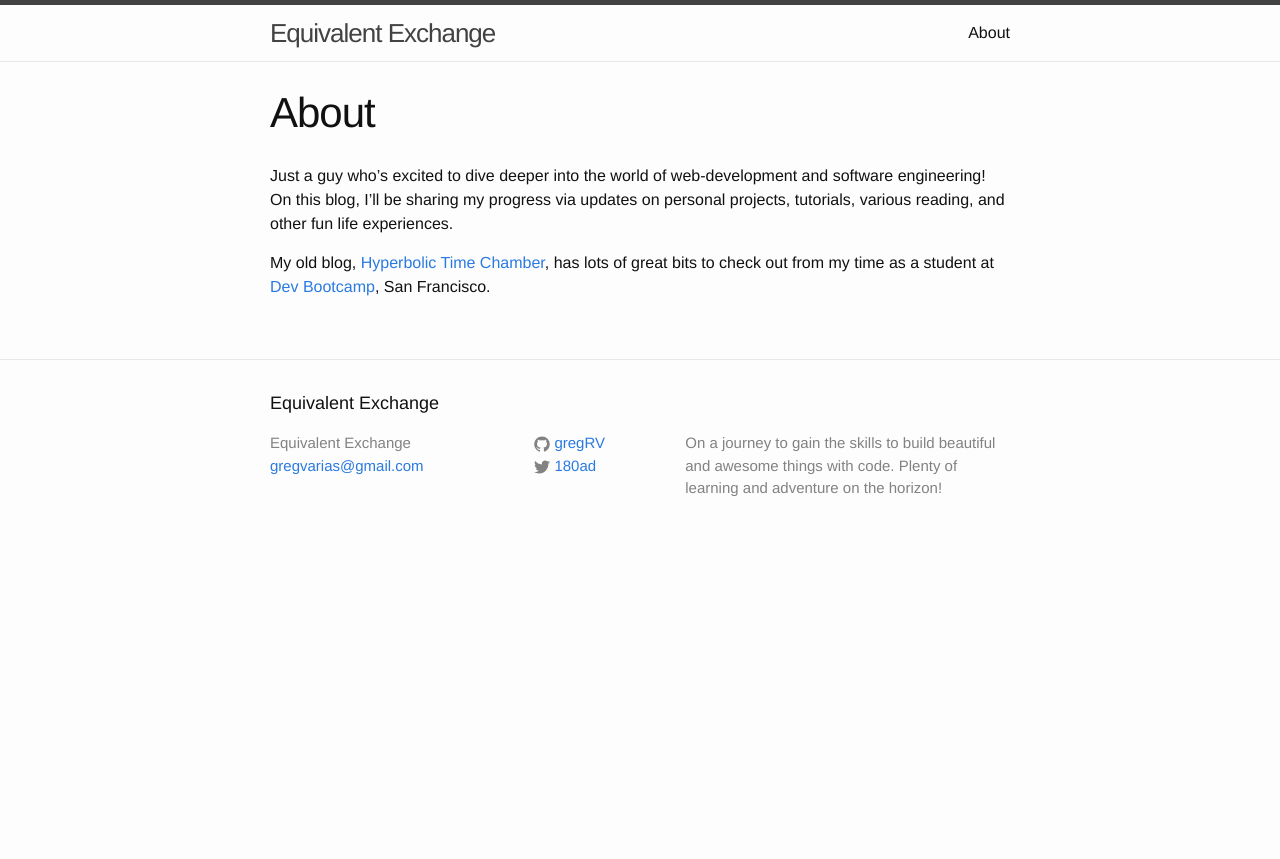
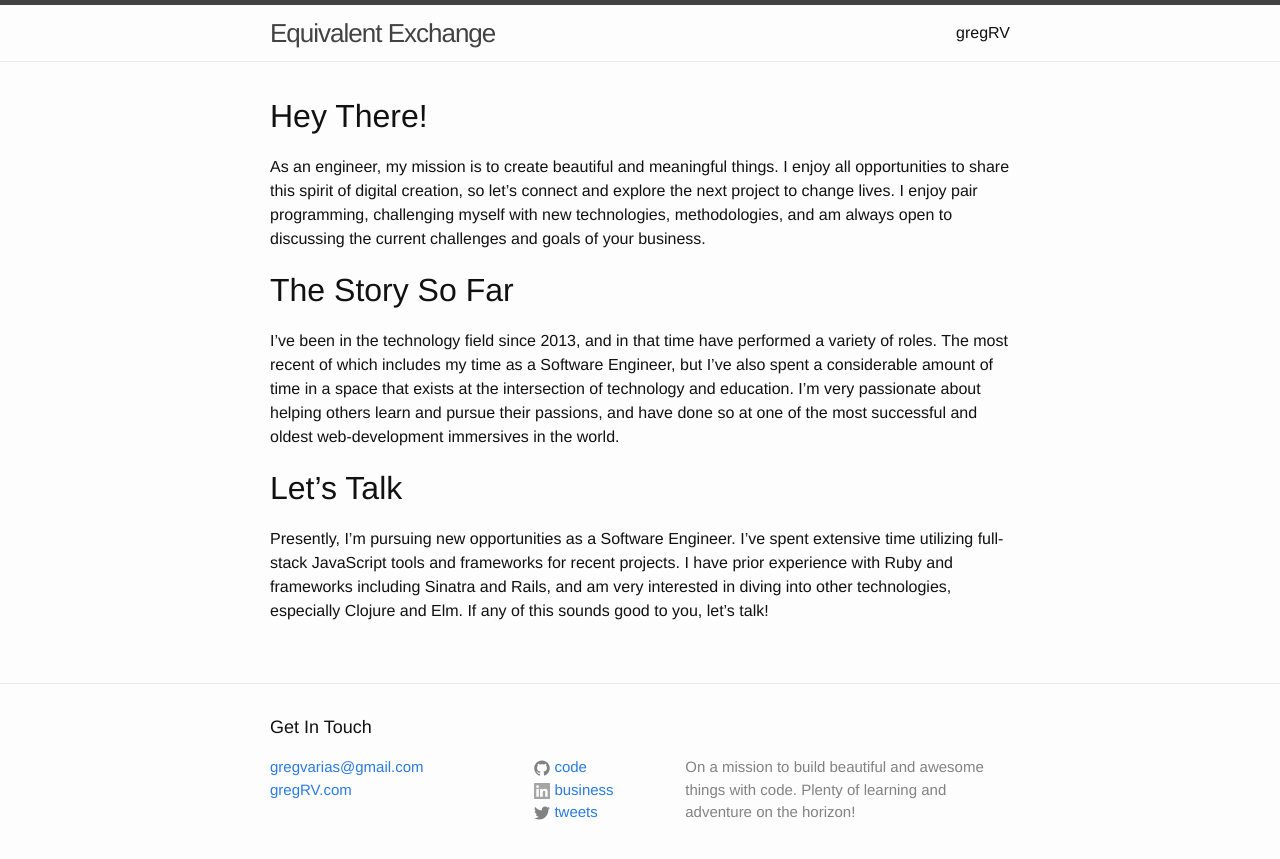
Before and after one commit to gregRV/eqex, a Jekyll site: the page built from about.md, in a window 1280 px wide. Shown: the top 859 px of the page. Built offline with Jekyll 4.4.1, drawn with Linux system fonts in a browser that asks for light colours.

Commit message:
Update blog about section to read similar to LinkedIn summary. Add LinkedIn links in footer. Shorten permalink in config file by removing dates.

```diff
--- a/_config.yml
+++ b/_config.yml
@@ -2,17 +2,18 @@
 title: Equivalent Exchange
 email: gregvarias@gmail.com
 description: > # this means to ignore newlines until "baseurl:"
-  On a journey to gain the skills to build beautiful and awesome things with code.
+  On a mission to build beautiful and awesome things with code.
   Plenty of learning and adventure on the horizon!
 baseurl: "/eqex" # the subpath of your site, e.g. /blog/
 url: "http://gregrv.github.io" # the base hostname & protocol for your site
 twitter_username: 180ad
 github_username:  gregRV
+linkedin_username: gregRV
 timezone: America/California
 
 # Build settings
 markdown: kramdown
-permalink: /:year/:month/:day/:title.html
+permalink: /:title.html
 
 # SAVED FOR NOTES
 # description: > # this means to ignore newlines until "baseurl:"
--- a/_includes/footer.html
+++ b/_includes/footer.html
@@ -2,18 +2,20 @@
 
   <div class="wrapper">
 
-    <h2 class="footer-heading">{{ site.title }}</h2>
+    <h2 class="footer-heading">Get In Touch</h2>
 
     <div class="footer-col-wrapper">
       <div class="footer-col  footer-col-1">
         <ul class="contact-list">
-          <li>{{ site.title }}</li>
           <li><a href="mailto:{{ site.email }}">{{ site.email }}</a></li>
+          <li><a href="http://gregrv.com">gregRV.com</a></li>
         </ul>
       </div>
 
       <div class="footer-col  footer-col-2">
         <ul class="social-media-list">
+
+          <!-- GITHUB -->
           {% if site.github_username %}
           <li>
             <a href="https://github.com/{{ site.github_username }}">
@@ -23,11 +25,25 @@
                 </svg>
               </span>
 
-              <span class="username">{{ site.github_username }}</span>
+              <span class="username">code</span>
             </a>
           </li>
           {% endif %}
 
+          <!-- LINKEDIN -->
+          {% if site.linkedin_username %}
+          <li>
+            <a href="https://linkedin.com/in/{{ site.linkedin_username }}">
+              <span class="icon  icon--twitter">
+                <image src="{{ site.baseurl }}/assets/images/linkedin.png" height="16px" width="16px"/>
+              </span>
+
+              <span class="username">business</span>
+            </a>
+          </li>
+          {% endif %}
+
+          <!-- TWITTER -->
           {% if site.twitter_username %}
           <li>
             <a href="https://twitter.com/{{ site.twitter_username }}">
@@ -38,7 +54,7 @@
                 </svg>
               </span>
 
-              <span class="username">{{ site.twitter_username }}</span>
+              <span class="username">tweets</span>
             </a>
           </li>
           {% endif %}
--- a/_layouts/page.html
+++ b/_layouts/page.html
@@ -3,9 +3,9 @@ layout: default
 ---
 <div class="post">
 
-  <header class="post-header">
+<!--   <header class="post-header">
     <h1 class="post-title">{{ page.title }}</h1>
-  </header>
+  </header> -->
 
   <article class="post-content">
     {{ content }}
--- a/about.md
+++ b/about.md
@@ -1,12 +1,14 @@
 ---
 layout: page
-title: About
+title: gregRV
 permalink: /about/
 ---
 
-Just a guy who's excited to dive deeper into the world of web-development and software engineering! On this blog, I'll be sharing my progress via updates on personal projects, tutorials, various reading, and other fun life experiences.
+## Hey There!
+As an engineer, my mission is to create beautiful and meaningful things. I enjoy all opportunities to share this spirit of digital creation, so let's connect and explore the next project to change lives. I enjoy pair programming, challenging myself with new technologies, methodologies, and am always open to discussing the current challenges and goals of your business.
 
-My old blog, [Hyperbolic Time Chamber][hbtc], has lots of great bits to check out from my time as a student at [Dev Bootcamp][dbc], San Francisco.
+## The Story So Far
+I've been in the technology field since 2013, and in that time have performed a variety of roles. The most recent of which includes my time as a Software Engineer, but I've also spent a considerable amount of time in a space that exists at the intersection of technology and education. I'm very passionate about helping others learn and pursue their passions, and have done so at one of the most successful and oldest web-development immersives in the world.
 
-[hbtc]:		http://gregrv.tumblr.com/
-[dbc]:		http://devbootcamp.com/
+## Let's Talk
+Presently, I'm pursuing new opportunities as a Software Engineer. I've spent extensive time utilizing full-stack JavaScript tools and frameworks for recent projects. I have prior experience with Ruby and frameworks including Sinatra and Rails, and am very interested in diving into other technologies, especially Clojure and Elm. If any of this sounds good to you, let's talk!
```
Also changed, not shown: assets/images/linkedin-footer.svg (added), assets/images/linkedin.png (added).
